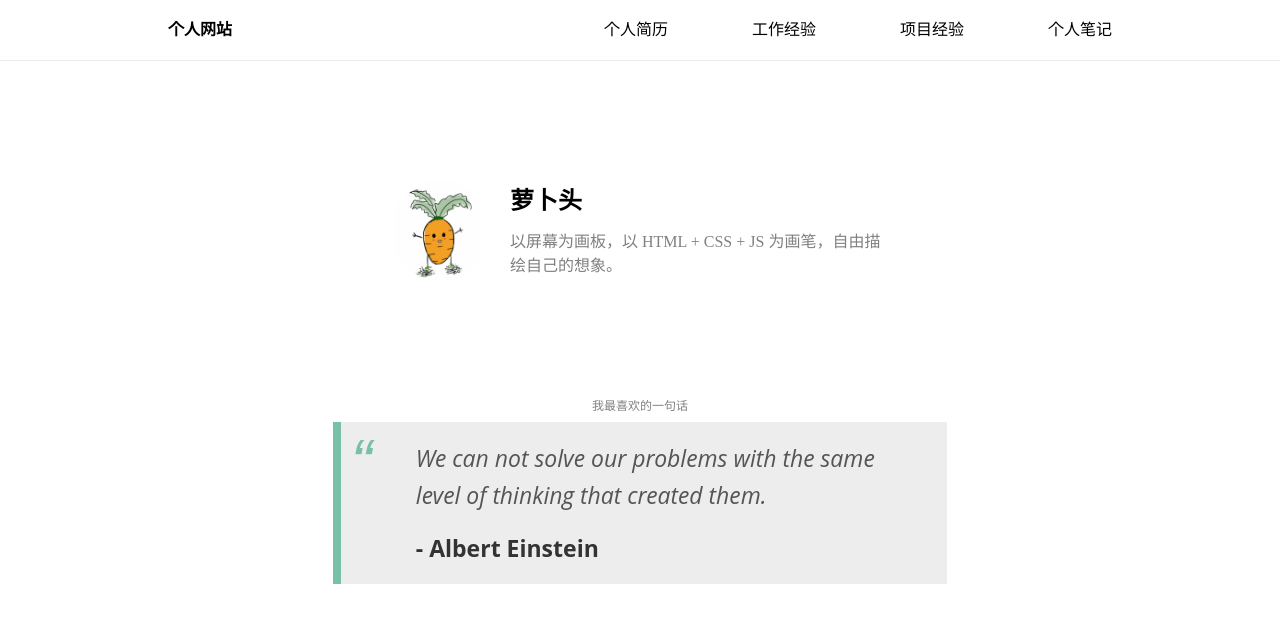
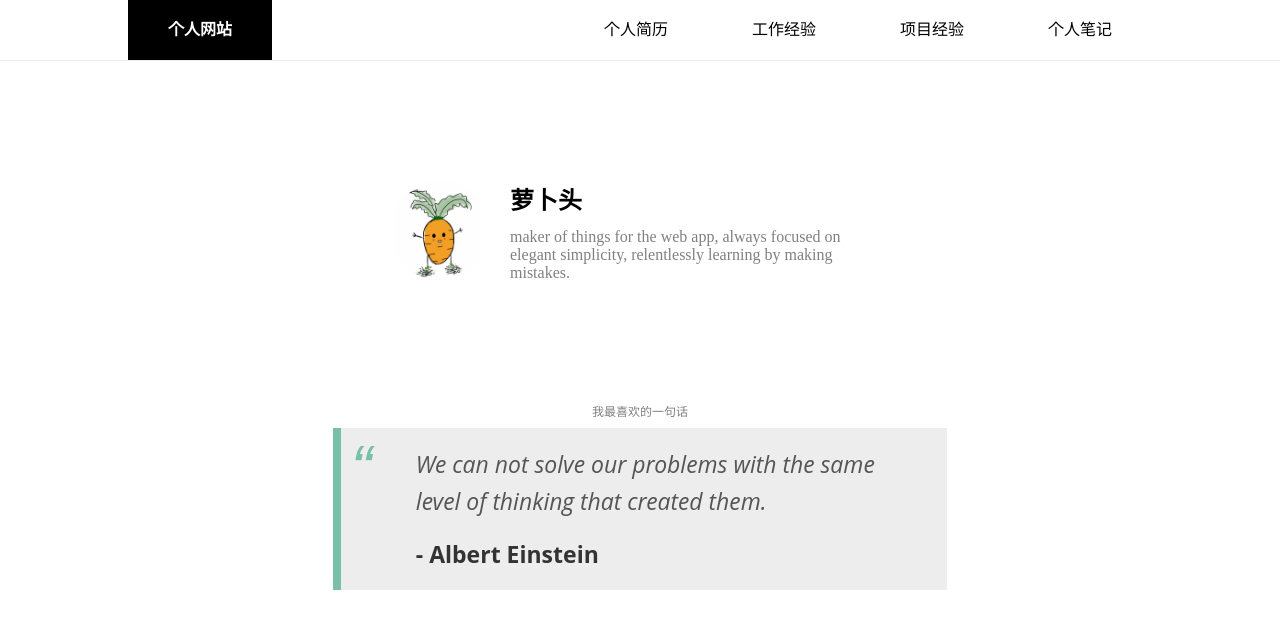
Before and after one commit to iugruty/home, a plain HTML site: page index.html in a window 1280 px wide. Drawn offline with Linux system fonts and the light colour scheme.

Commit message:
update_home_title

```diff
--- a/index.html
+++ b/index.html
@@ -45,7 +45,7 @@
         <div class="intro">
             <img class="avatar" src="./img/avatar.png" alt="我的头像">
             <h2 class="name">萝卜头</h2>
-            <p class="bio">以屏幕为画板，以 HTML + CSS + JS 为画笔，自由描绘自己的想象。</p>
+            <p class="bio">maker of things for the web app, always focused on elegant simplicity, relentlessly learning by making mistakes.</p>
         </div>
 
         <div class="bq">
--- a/style/step6.css
+++ b/style/step6.css
@@ -1,4 +1,9 @@
 /* 网站标题样式 */
 .site-title {
     font-weight: bold; /* 设置文字加粗 */
+    color: #fff;
 }
+
+.nav ul:first-child{
+    background-color: black;
+}
```
